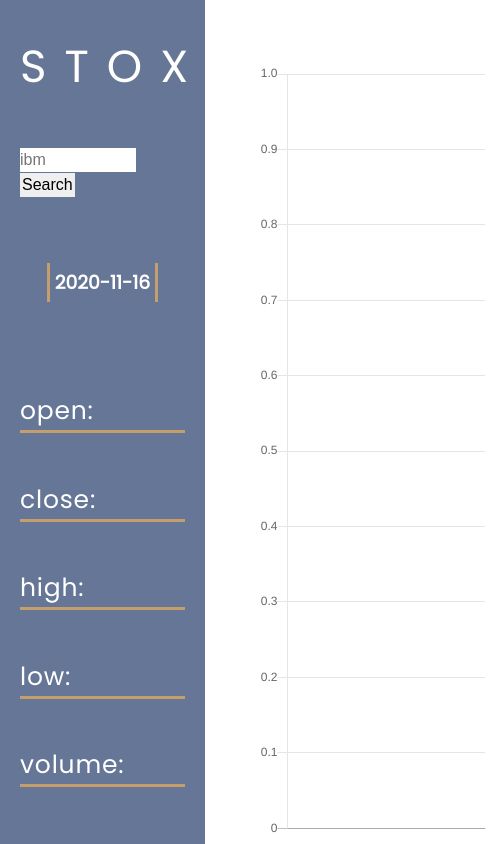
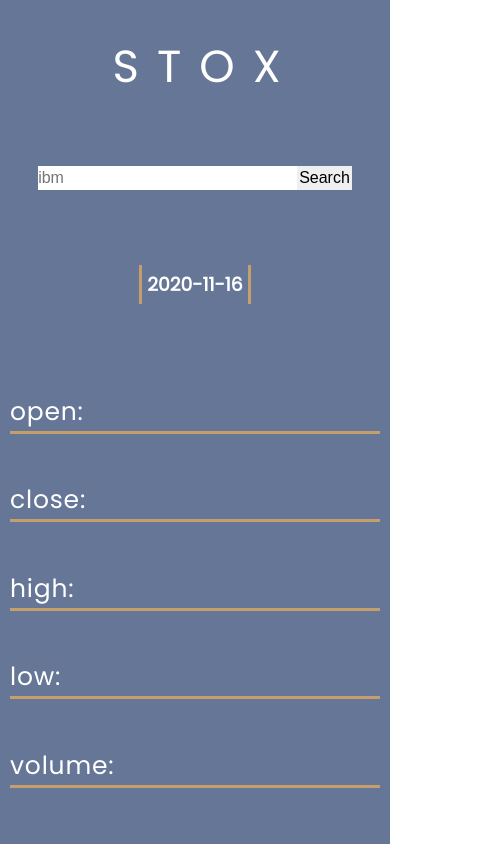
Before and after one commit to DABax47/stox, a React (Create React App) app: page / in a window 390 px wide. Shown: the whole page, 488 px wide, since content can reach past the window. Built offline with nearby package versions, Linux system fonts and the light colour scheme; no server answers.

Commit message:
add media queries

```diff
--- a/src/css/App.css
+++ b/src/css/App.css
@@ -29,3 +29,47 @@ h5{
   align-self: center;
   margin: auto;
 }
+
+@media screen and (max-width: 520px) {
+
+  .component-div {
+    display: flex;
+    flex-direction: column;
+    height: 100vh;
+    width: 100vw;
+  }
+  .main-content {
+    background-color: #667697;
+    display: flex;
+    flex-direction: column;
+    align-items: center;
+    padding: 0 10px;
+    height: 100%;
+  }
+  h1 {
+    width: 165px;
+    font-weight: 300;
+    font-size: 45px;
+    line-height: 67px;
+    text-align: center;
+    letter-spacing: 0.4em;
+    margin-bottom: 20px;
+  }
+  h3{
+    border-right: solid #c49f6c;
+    border-left: solid #c49f6c;
+    padding: 5px;
+  }
+  form{
+    text-align: center;
+    margin-bottom: 10px;
+  }
+  h5{
+    color: black;
+    align-self: center;
+    margin: auto;
+  }
+  .graph{
+    display: none;
+  }
+}
```
